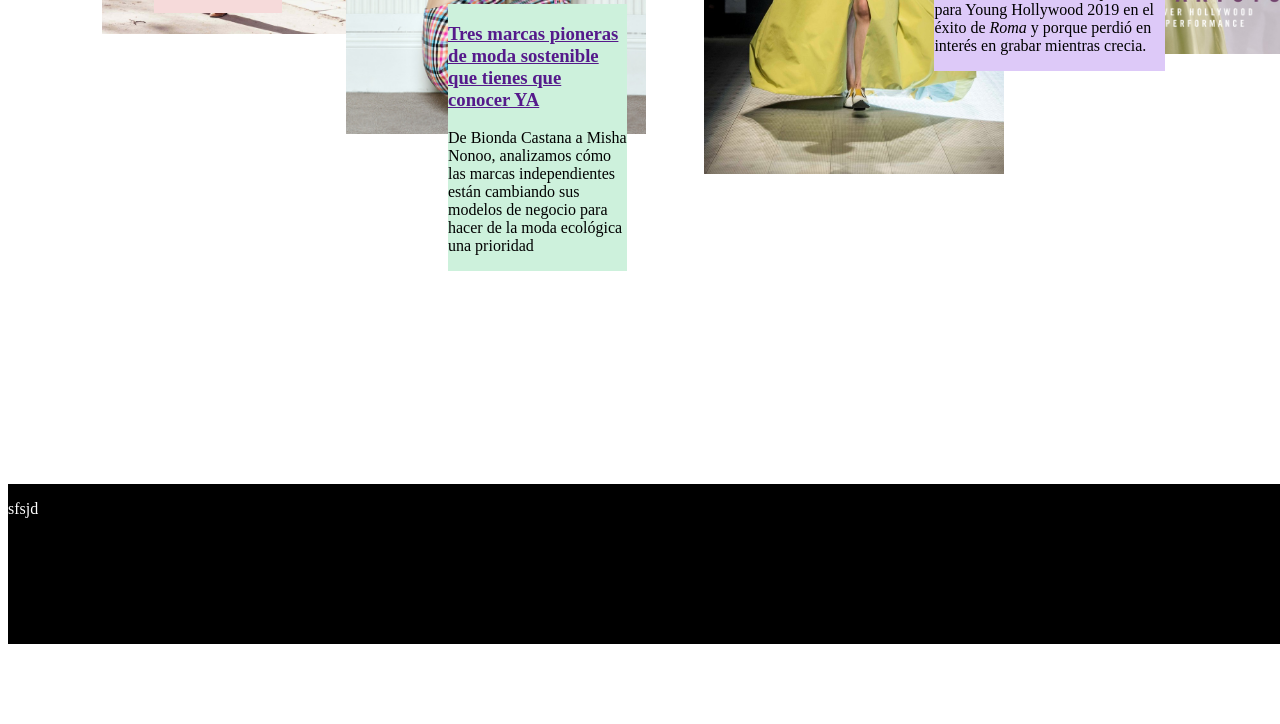
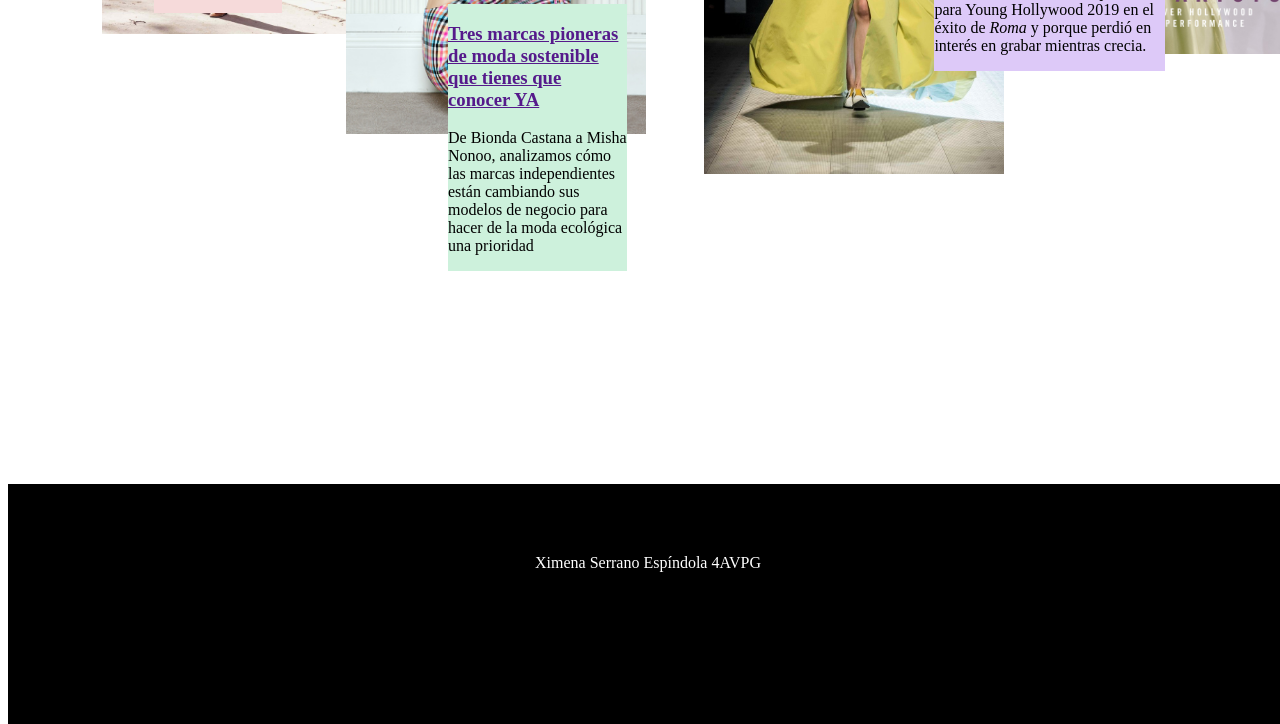
Before and after one commit to ximenaseresp/proyecto_aplicaciones_web, a plain HTML site: page kentia.html in a window 1280 px wide. Shown: the part 1116-1840 px from the top of the page. Before the commit the page ends 1760 px from the top, so only its background shows below. Drawn offline with Linux system fonts and the light colour scheme.

Commit message:
Update kentia.html

```diff
--- a/kentia.html
+++ b/kentia.html
@@ -173,7 +173,8 @@ color: black;
   background-color: black;
   color: white;
   width: 100%;
-  height: 20%;
+  height: 30%;
+  text-align: center;
 
 }
 </style>
@@ -266,7 +267,10 @@ color: black;
          </div>
 <div id="contact">
   <p>
-    sfsjd
+    <BR>
+    <br>
+    <br>
+    Ximena Serrano Espíndola 4AVPG
 </p>
 </div>
 <script>
```
